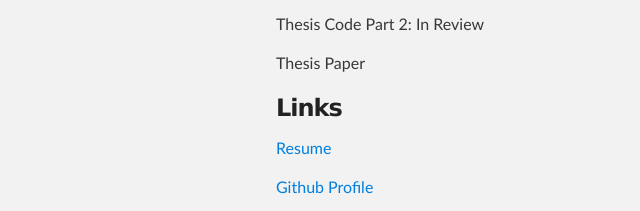
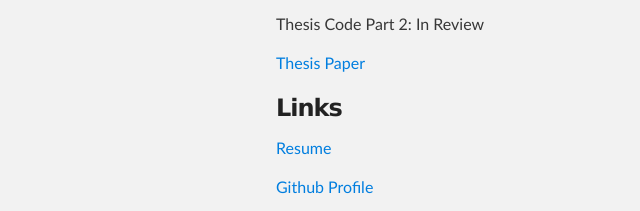
Before and after one commit to tbadams/tbadams.github.io, a plain HTML site: page index.html in a window 1280 px wide. Shown: the part 736-947 px from the top of the page, 44-684 px from the left. Drawn offline with Linux system fonts and the light colour scheme.

Commit message:
Added thesis paper

```diff
--- a/index.html
+++ b/index.html
@@ -43,7 +43,7 @@
 
 <p>Thesis Code Part 2: In Review</p>
 
-<p>Thesis Paper</p>
+<p><a href="http://tbadams.github.io/thesis.pdf">Thesis Paper</a></p>
 
 <h3>
 <a name="links" class="anchor" href="#links"><span class="octicon octicon-link"></span></a>Links</h3>
```
Also changed, not shown: 2 other files.
